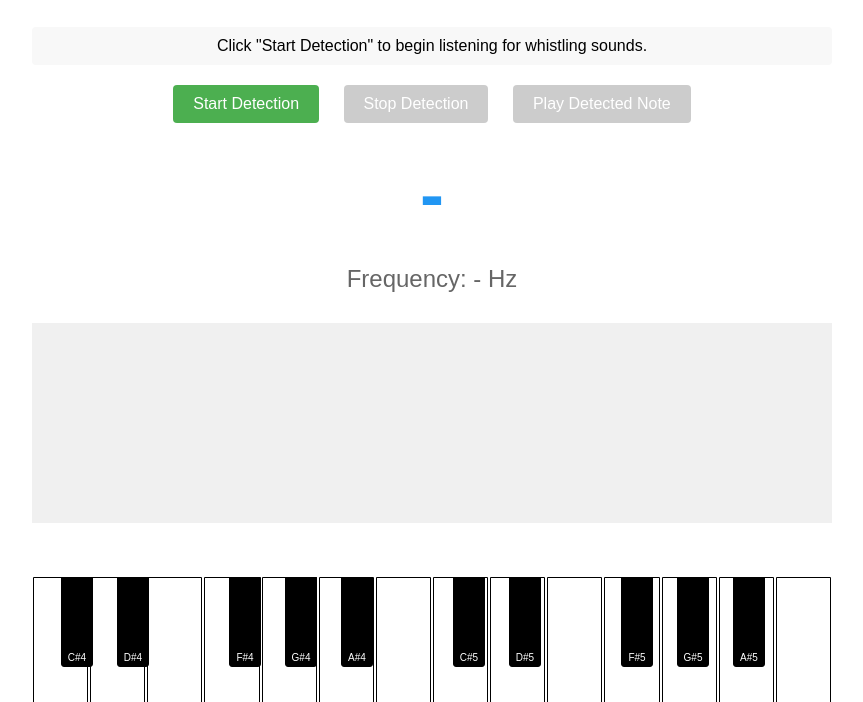
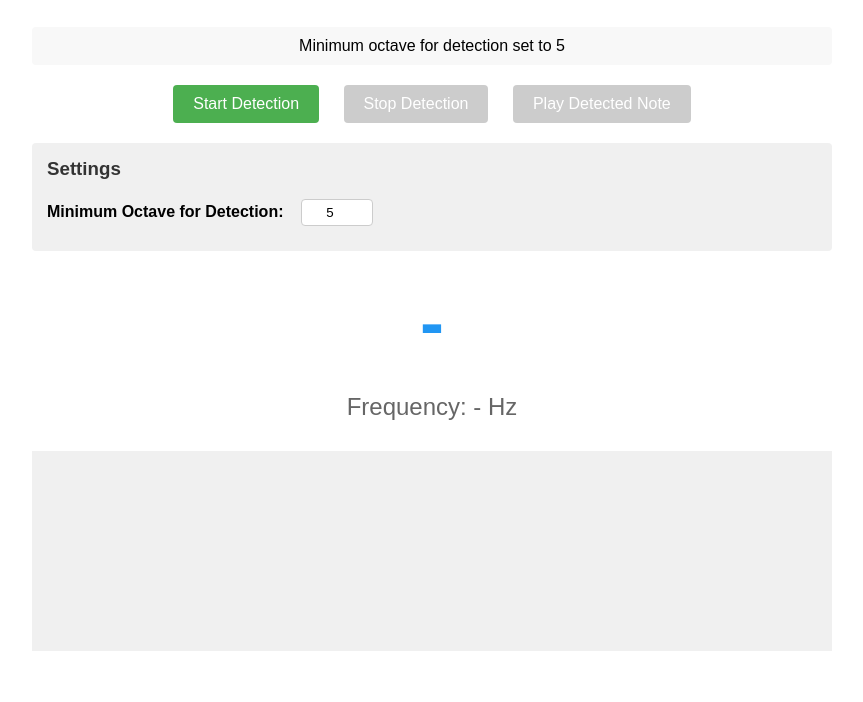
Before and after one commit to lucernae/music-helper, a website: page index.html in a window 1280 px wide. Shown: the part 81-783 px from the top of the page, without its empty margins (208-1071 px from the left). Drawn offline with Linux system fonts and the light colour scheme.

Commit message:
add settings page

```diff
--- a/app.js
+++ b/app.js
@@ -15,6 +15,7 @@ let detectedFrequency = 0;
 let detectedNote = '-';
 let oscillator = null;
 let previousHighlightedKey = null;
+let minOctave = 5; // Minimum octave for note detection (default: 5)
 
 // DOM elements
 const startButton = document.getElementById('startButton');
@@ -26,11 +27,16 @@ const statusElement = document.getElementById('status');
 const visualizer = document.getElementById('visualizer');
 const visualizerContext = visualizer.getContext('2d');
 const pianoKeys = document.getElementById('pianoKeys');
+const minOctaveInput = document.getElementById('minOctaveInput');
 
 // Set up event listeners
 startButton.addEventListener('click', startDetection);
 stopButton.addEventListener('click', stopDetection);
 playButton.addEventListener('click', playDetectedNote);
+minOctaveInput.addEventListener('change', function() {
+    minOctave = parseInt(this.value);
+    statusElement.textContent = `Minimum octave for detection set to ${minOctave}`;
+});
 
 // Resize canvas for proper resolution
 function setupCanvas() {
@@ -42,6 +48,10 @@ function setupCanvas() {
 function init() {
     setupCanvas();
     window.addEventListener('resize', setupCanvas);
+
+    // Initialize settings
+    minOctaveInput.value = minOctave;
+    statusElement.textContent = `Minimum octave for detection set to ${minOctave}`;
 
     // Make sure no piano keys are highlighted at startup
     if (previousHighlightedKey) {
@@ -143,6 +153,8 @@ function detectPitch(dataArray, bufferLength) {
         detectedFrequency = dominantFrequency;
         detectedNote = findClosestNote(dominantFrequency);
 
+        // Only update UI if a valid note (at or above the minimum octave) was found
+        if (detectedNote) {
             // Update UI
             noteDisplay.textContent = detectedNote;
             frequencyDisplay.textContent = `Frequency: ${detectedFrequency.toFixed(2)} Hz`;
@@ -150,6 +162,7 @@ function detectPitch(dataArray, bufferLength) {
 
             // Highlight the detected note on the piano
             highlightPianoKey(detectedNote);
+        }
     }
 
     // Continue detection loop
@@ -183,18 +196,24 @@ function findClosestNote(frequency) {
     let minDifference = Infinity;
 
     for (const [note, noteFrequency] of Object.entries(NOTE_FREQUENCIES)) {
+        // Only consider notes at or above the minimum octave for pitch detection
+        const noteOctave = parseInt(note.charAt(note.length - 1));
+        if (noteOctave >= minOctave) {
             const difference = Math.abs(frequency - noteFrequency);
             if (difference < minDifference) {
                 minDifference = difference;
                 closestNote = note;
             }
         }
+    }
 
+    // If no note at or above the minimum octave matches, return empty string
     return closestNote;
 }
 
 // Play the detected note
 function playDetectedNote() {
+    // Only play if we have a valid note (at or above the minimum octave)
     if (!detectedNote || detectedNote === '-') return;
 
     // Create a new audio context if needed
--- a/index.html
+++ b/index.html
@@ -54,6 +54,32 @@
             padding: 10px;
             border-radius: 4px;
             background-color: #f8f8f8;
+        }
+        .settings {
+            margin: 20px 0;
+            padding: 15px;
+            border-radius: 4px;
+            background-color: #f0f0f0;
+            text-align: left;
+        }
+        .settings h3 {
+            margin-top: 0;
+            color: #333;
+        }
+        .setting-item {
+            margin: 10px 0;
+        }
+        .setting-item label {
+            display: inline-block;
+            width: 250px;
+            font-weight: bold;
+        }
+        .setting-item input {
+            padding: 5px;
+            border: 1px solid #ccc;
+            border-radius: 4px;
+            width: 60px;
+            text-align: center;
         }
         canvas {
             width: 100%;
@@ -127,6 +153,14 @@
             <button id="playButton" disabled>Play Detected Note</button>
         </div>
 
+        <div class="settings">
+            <h3>Settings</h3>
+            <div class="setting-item">
+                <label for="minOctaveInput">Minimum Octave for Detection: </label>
+                <input type="number" id="minOctaveInput" min="4" max="5" value="5" step="1">
+            </div>
+        </div>
+
         <div class="note-display" id="noteDisplay">-</div>
         <div class="frequency-display" id="frequencyDisplay">Frequency: - Hz</div>
 
```
Lines whose indentation alone changed are shown as unchanged.
